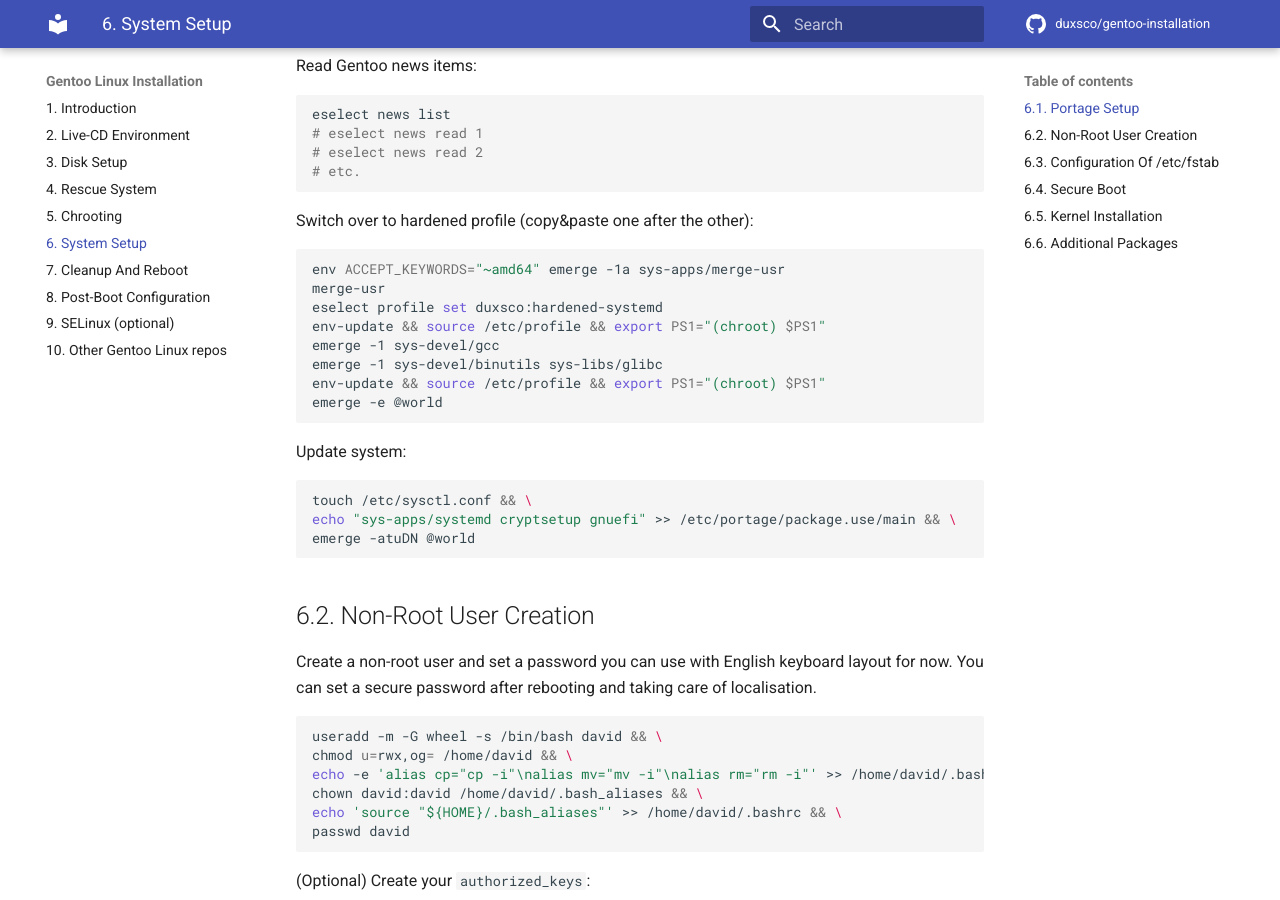
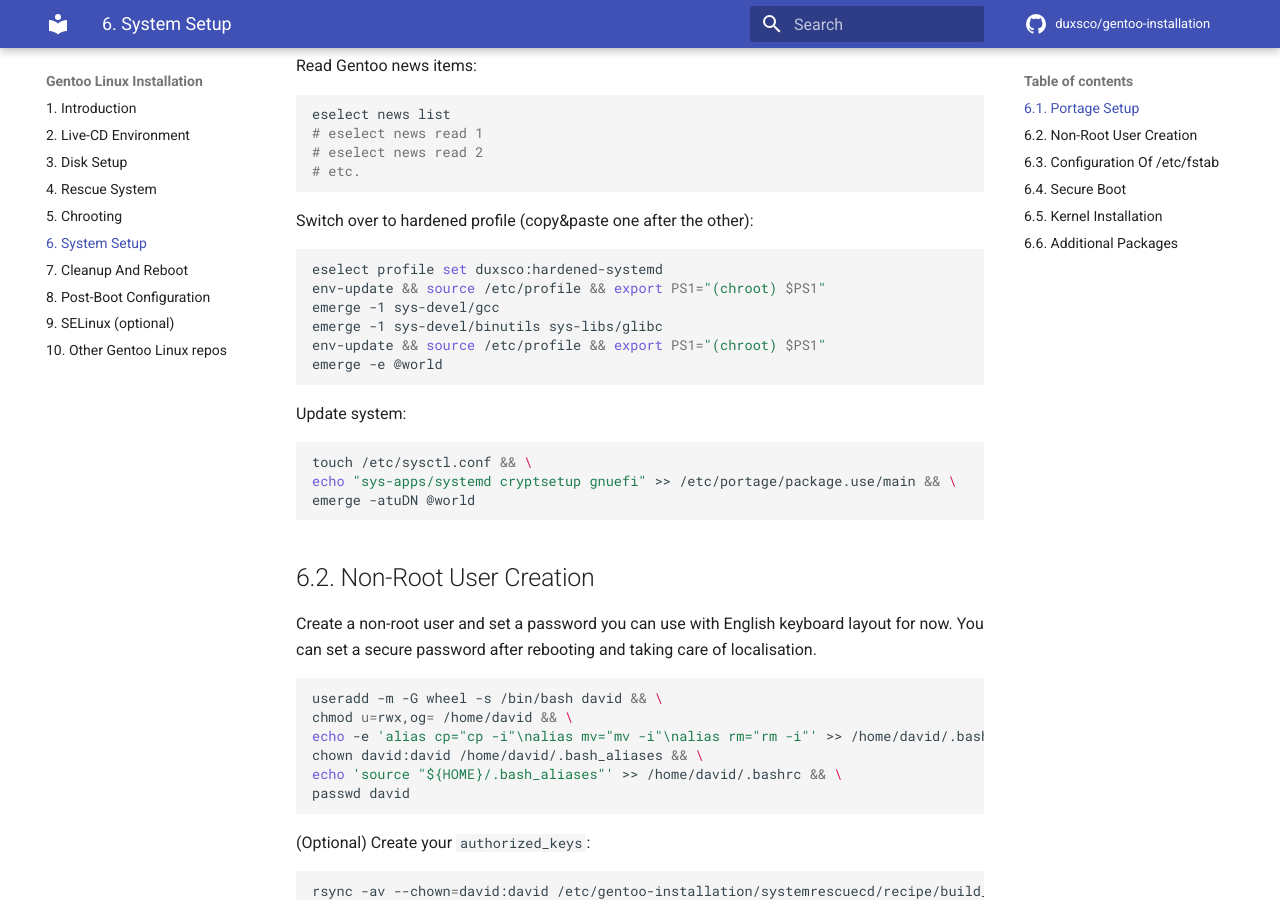
Before and after one commit to duxsco/gentoo-installation, an MkDocs documentation site: the page built from docs/system_setup.md, in a window 1280 px wide and 900 px high, scrolled down 1771 px. Built offline with MkDocs 1.6.1 and Material for MkDocs 9.7.7, drawn with Linux system fonts in a browser that asks for light colours; comment, search, counter and statistics services are not loaded.

Commit message:
Disable features/merged-usr due to bug: https://bugs.gentoo.org/871501

````diff
--- a/docs/system_setup.md
+++ b/docs/system_setup.md
@@ -100,8 +100,6 @@ eselect news list
 Switch over to hardened profile (copy&paste one after the other):
 
 ```shell
-env ACCEPT_KEYWORDS="~amd64" emerge -1a sys-apps/merge-usr
-merge-usr
 eselect profile set duxsco:hardened-systemd
 env-update && source /etc/profile && export PS1="(chroot) $PS1"
 emerge -1 sys-devel/gcc
````
Also changed, not shown: 2 other files.
